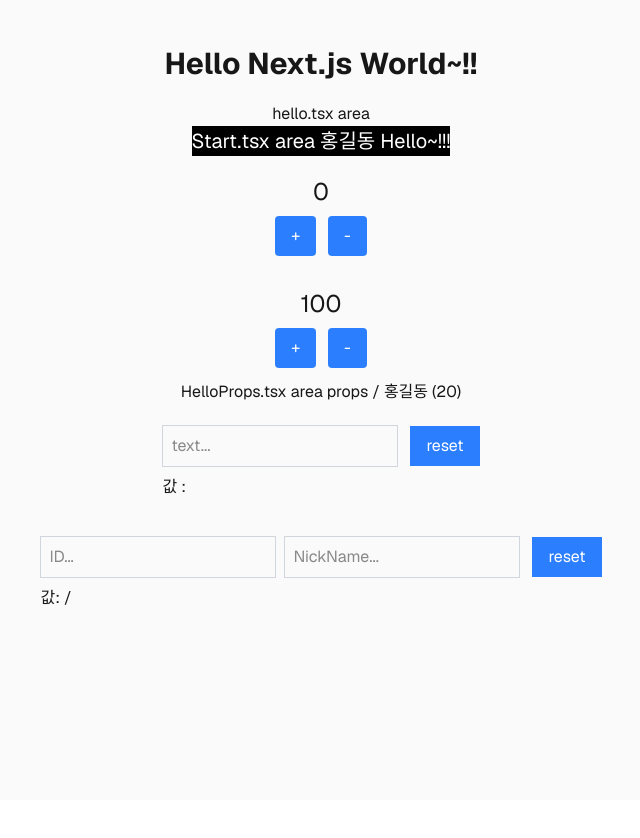
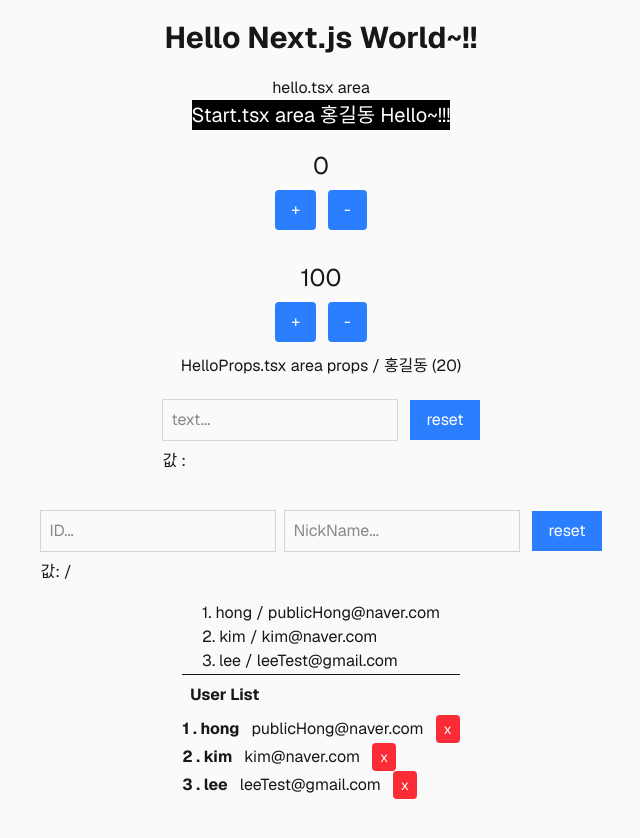
Before and after one commit to dhalfks/next-app, a Next.js app: page / in a window 1280 px wide. Shown: the top 838 px of the page, without its empty margins (319-959 px from the left). Before the commit the page ends 800 px from the top, so only its background shows below. Built offline with nearby package versions, Linux system fonts and the light colour scheme.

Commit message:
next-app 5

```diff
--- /dev/null
+++ b/app/components/user/user.tsx
@@ -0,0 +1,16 @@
+import { userType } from "@/app/type/user"
+
+type userProps = {
+    user : userType;
+}
+
+export default function User({user}: userProps){
+    return(
+        <div>
+            <b>{user.id} . {user.username}</b>
+            <span className="mx-3">{user.email}</span>
+            <button className="px-2 py-1 text-sm bg-red-500 text-white rounded hover:bg-red-700"
+            >x</button>
+        </div>
+    )
+}
--- /dev/null
+++ b/app/components/user/userList.tsx
@@ -0,0 +1,51 @@
+type UserType = {
+    id: number,
+    username: string,
+    email: string
+}
+
+type UserProps = {
+    user : UserType
+}
+
+function User({user}:UserProps){
+
+    const { id, username, email } = user;
+    return(
+        <div>
+            <div> {id}. {username} / {email} </div>
+        </div>
+    )
+}
+
+export default function UserList(){
+
+    const users = [
+        {
+            id: 1,
+            username: 'hong',
+            email: 'publicHong@naver.com'
+        },
+        {
+            id: 2,
+            username: 'kim',
+            email: 'kim@naver.com'
+        },
+        {
+            id: 3,
+            username: 'lee',
+            email: 'leeTest@gmail.com'
+        },
+    ];
+
+
+    return(
+        <div>
+            {
+                users.map((user) =>(
+                    <User user={user} key={user.id} />
+                ))
+            }
+        </div>
+    )
+}
--- /dev/null
+++ b/app/components/user/userList1.tsx
@@ -0,0 +1,20 @@
+import { userType } from "@/app/type/user"
+import User from "./user";
+
+type userProps = {
+    users: userType[];
+}
+
+export default function UserList1({users}:userProps){
+    return(
+        <div>
+            <hr />
+            <h2 className="font-bold m-2">User List</h2>
+            {
+                users.map( user => (
+                    <User user={user} key={user.id} />
+                ))
+            }
+        </div>
+    )
+}
--- /dev/null
+++ b/app/components/user/userList2.tsx
@@ -0,0 +1,35 @@
+import { useState } from "react"
+import UserList1 from "./userList1";
+
+export default function UserList2(){
+    // users의 변화를 주기 위해 (등록, 삭제, 수정) useState() 관리
+    const [users, setUsers ] = useState([
+        {
+            id: 1,
+            username: 'hong',
+            email: 'publicHong@naver.com',
+            active:true
+        },
+        {
+            id: 2,
+            username: 'kim',
+            email: 'kim@naver.com',
+            active: false
+        },
+        {
+            id: 3,
+            username: 'lee',
+            email: 'leeTest@gmail.com',
+            active: false
+        },
+    ]);
+
+    return(
+        <div>
+            {/* user를 등록할 input => CreateUser 컴포넌트 생성 */}
+
+            {/* 출력에 필요한 컴포넌트 UserList1 생성 */}
+            <UserList1 users={users} />
+        </div>
+    )
+}
--- a/app/page.tsx
+++ b/app/page.tsx
@@ -7,6 +7,8 @@ import Counter2 from "./components/Counter2";
 import HelloProps from "./components/HelloProps";
 import InputSample from "./components/inputSample";
 import InputSample2 from "./components/inputSample2";
+import UserList from "./components/user/userList";
+import UserList2 from "./components/user/userList2";
 
 export default function Home() {
   return (
@@ -26,7 +28,11 @@ export default function Home() {
         <InputSample2 />
 
         <hr />
+        <UserList />
+
         <hr />
+        <UserList2 />
+
         <hr />
         <hr />
         <br />
--- /dev/null
+++ b/app/type/user.ts
@@ -0,0 +1,16 @@
+// 타입들을 정의 (여러 컴포넌트에서 사용되는 타입을 별도의 파일로 분리)
+
+export type userType = {
+    id: number;
+    username: string;
+    email: string;
+    active: boolean;
+}
+
+export type othersType = {
+    // 다른 타입이 또 있다면 내보내기 가능.
+}
+
+export interface othersInterface {
+    // interface = 이 없음.
+}
```
Also changed, not shown: app/components/user/user수행순서.txt (added).
